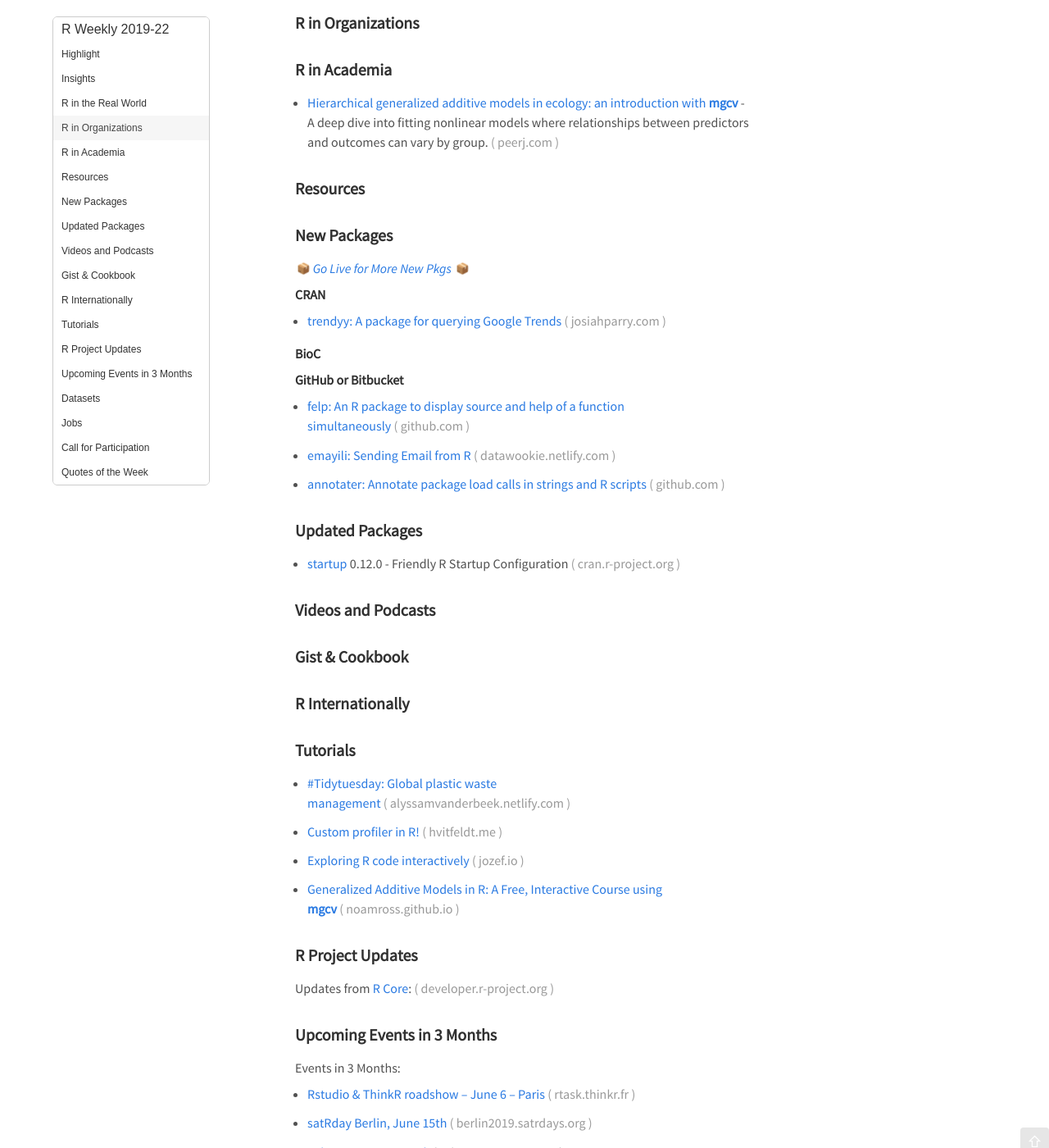
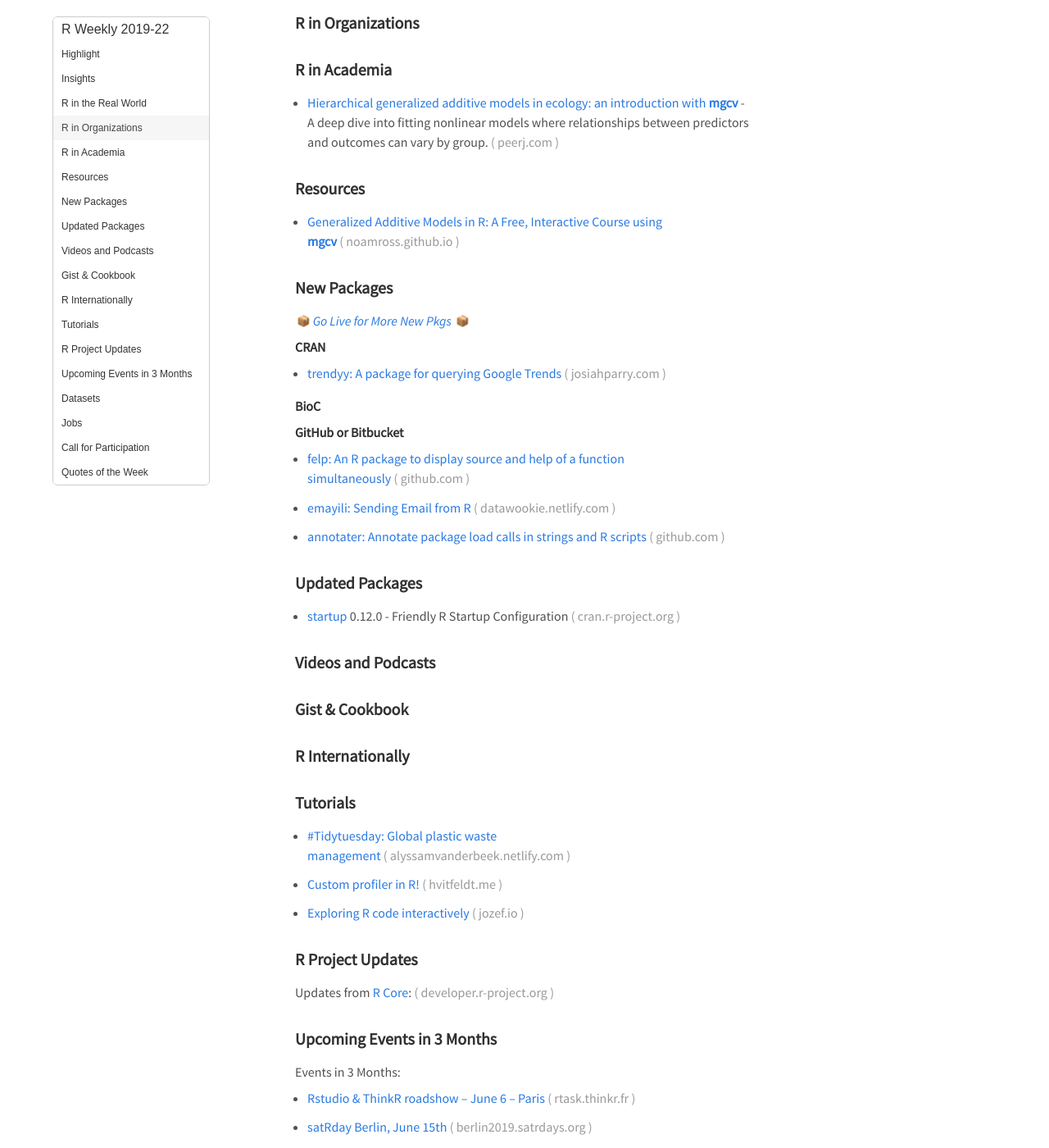
Before and after one commit to rweekly/rweekly.org, a Jekyll site: the page built from draft.md, in a window 1280 px wide and 1400 px high, scrolled down 526 px. Shown: the whole window at 82% size. Built offline with Jekyll 4.4.1, drawn with Linux system fonts in a browser that asks for light colours; emoji names are drawn with the system emoji font; comment, search, counter and statistics services are not loaded; some of the changed lines change nothing that is shown.

Commit message:
Move GAMs in R link to resources section

```diff
--- a/draft.md
+++ b/draft.md
@@ -33,7 +33,7 @@ Release Date: 2019-06-03
 
 ###  Resources
 
-
++ [Generalized Additive Models in R: A Free, Interactive Course using **mgcv**](https://noamross.github.io/gams-in-r-course/)
 
 ###  New Packages
 
@@ -80,8 +80,6 @@ Release Date: 2019-06-03
 
 + [Exploring R code interactively](https://jozef.io/r916-exploring-r-code-interactively/)
 
-+ [Generalized Additive Models in R: A Free, Interactive Course using **mgcv**](https://noamross.github.io/gams-in-r-course/)
-
 <!--<div class="post-more-begi
 n></div><div class="post-more-end"></div>-->
 
```
